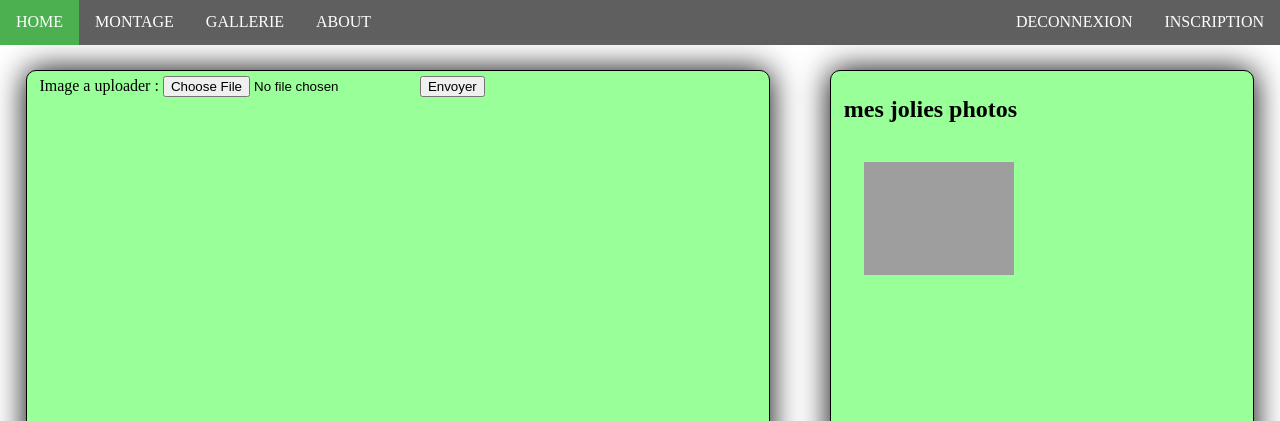
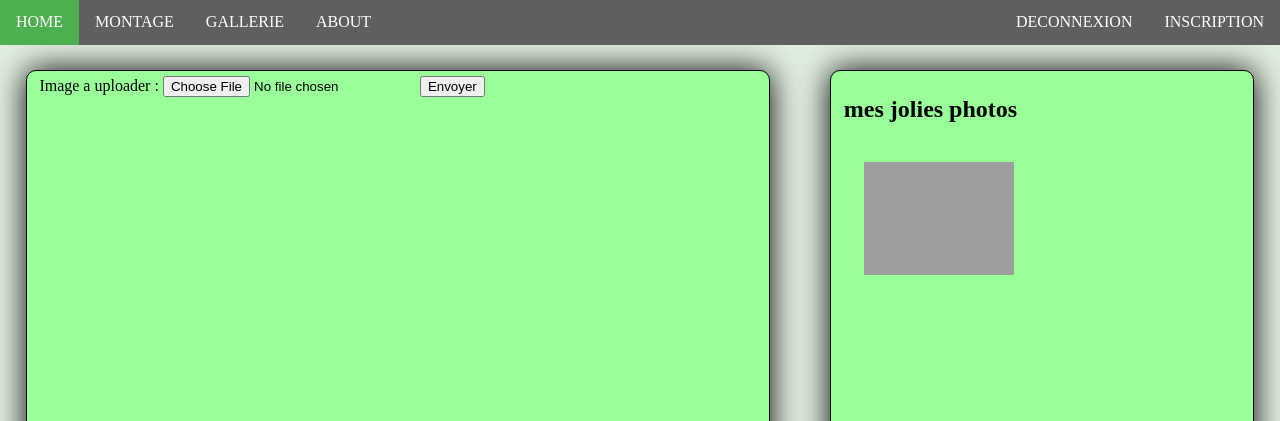
Before and after one commit to pablo-a/camagru, a PHP site: page /camagru/montage.php in a window 1280 px wide. Shown: the part 42-463 px from the top of the page. Run offline with PHP 8.4, Linux system fonts and the light colour scheme; a user stored in the database is signed in; data comes from the database, SQL or seed files in the repository; data that the repository does not hold is empty; grey boxes are pictures that could not be loaded.

Commit message:
ajout de quelques images et reflexion sur la suppression des photos.

```diff
--- a/css/montage.css
+++ b/css/montage.css
@@ -1,5 +1,9 @@
 .body {
 	margin-top: 86px;
+}
+
+body {
+	background-color: #E0EEE0;
 }
 
 .montage {
```
Also changed, not shown: img/like.png (added), img/next.png (added), img/prev.png (added).
